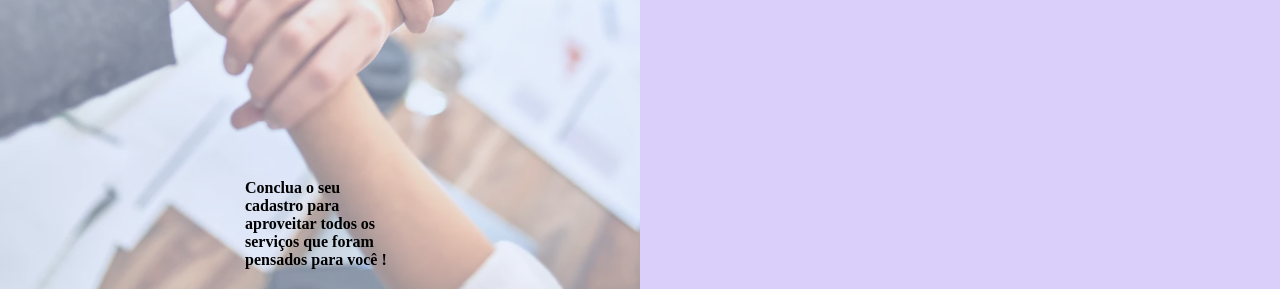
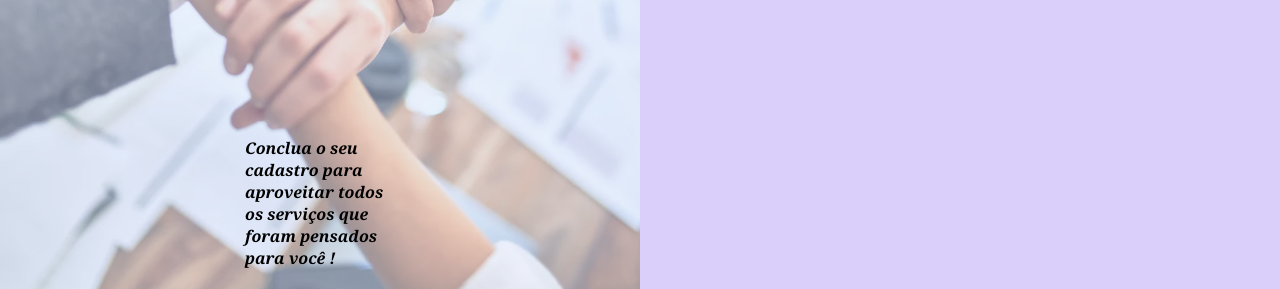
Before and after one commit to WakCHaKal/OMS, a plain HTML site: page index.html in a window 1280 px wide. Shown: the part 511-800 px from the top of the page. Drawn offline with Linux system fonts and the light colour scheme.

Commit message:
fonte de letras

```diff
--- a/index.html
+++ b/index.html
@@ -1,5 +1,14 @@
 <META HTTP-EQUIV="Content-type" CONTENT="text/html; charset=UTF-8">
 <meta name="viewport" content="width=device-width, initial-scale=1.0">
+
+ <link rel="preconnect" href="https://fonts.googleapis.com">
+ <link rel="preconnect" href="https://fonts.gstatic.com" crossorigin>
+ <link href="https://fonts.googleapis.com/css2?family=Noto+Serif:ital,wght@1,700&display=swap" rel="stylesheet">
+
+ <style>
+     @import url('https://fonts.googleapis.com/css2?family=Noto+Serif:ital,wght@1,700&display=swap');
+    </style>
+
 
 <style>
     body {
@@ -48,6 +57,7 @@
         width: 150px;
         z-index: 0;
         font-weight:bold;
+        font-family: 'Noto Serif', serif;
     }
 
     #logo {
```
